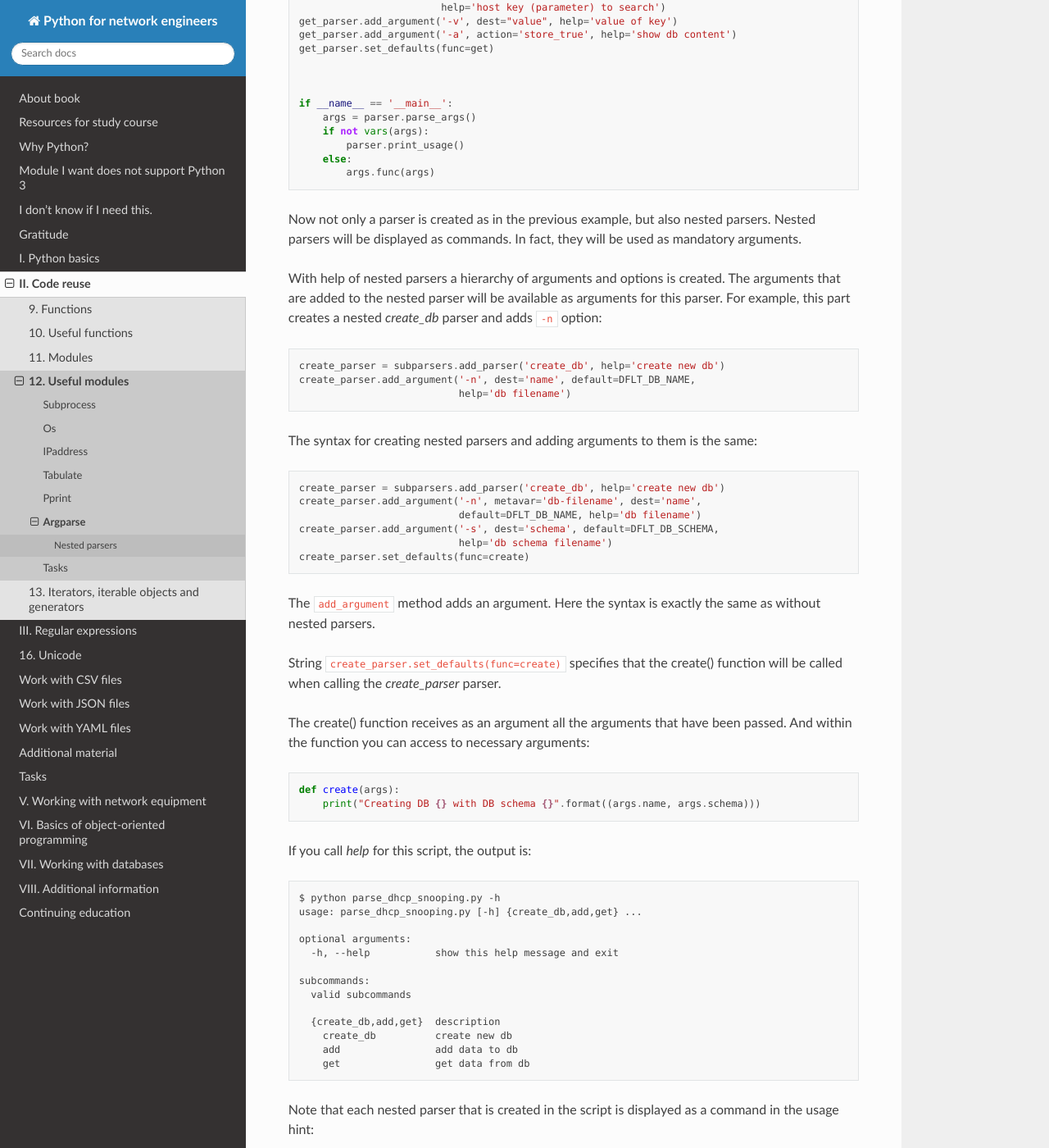
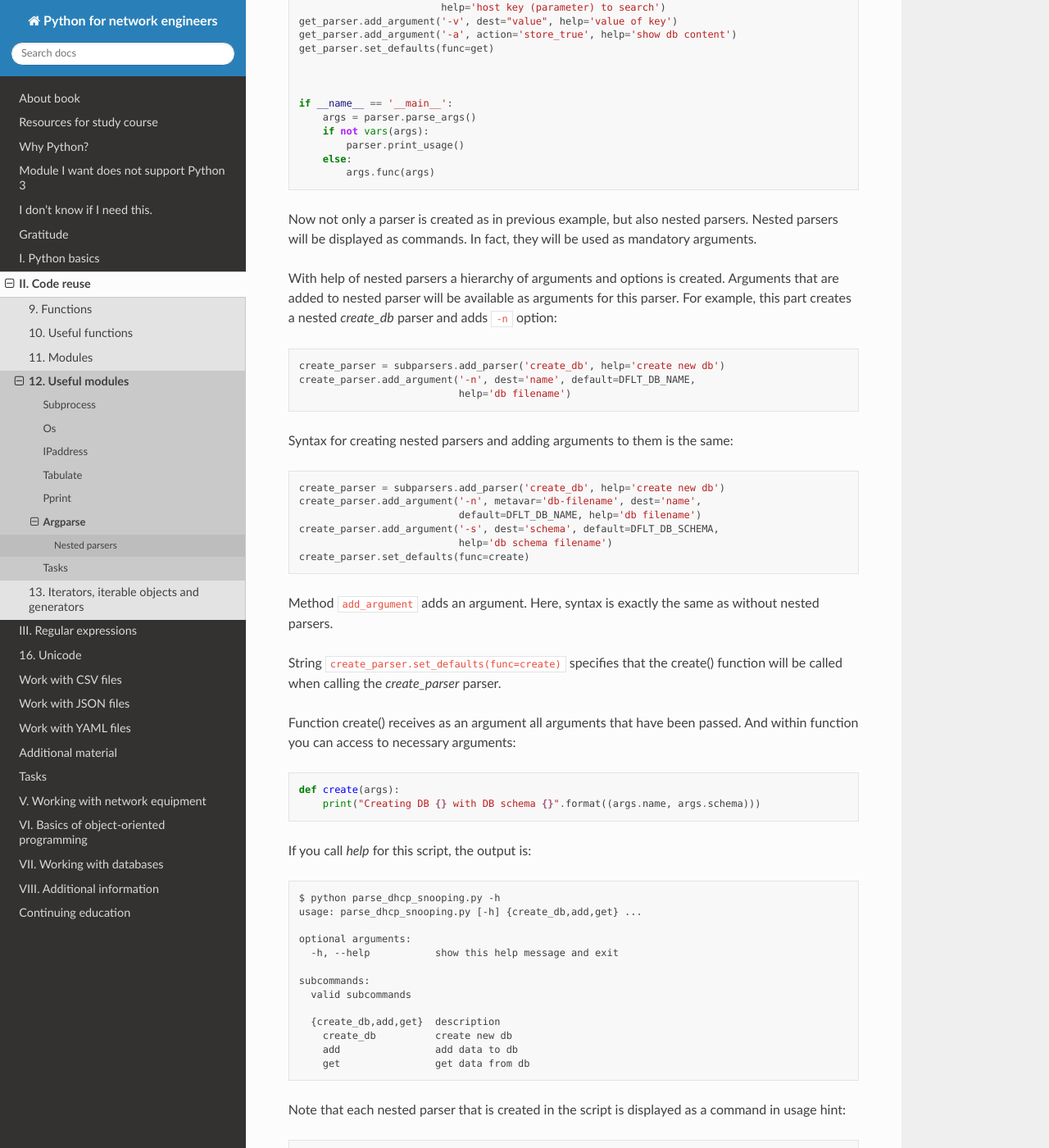
Before and after one commit to natenka/pyneng-book-en, a Sphinx documentation site: the page built from docs/source/book/12_useful_modules/argparse.rst, in a window 1280 px wide and 1400 px high, scrolled down 6054 px. Shown: the whole window at 82% size. Built offline with Sphinx 7.4.7 and the Read the Docs theme 2.0.0, drawn with Linux system fonts in a browser that asks for light colours; pages that are not in the unit, such as notebooks, are missing from menus; some of the changed text lies outside the part shown.

Commit message:
Update argparse.rst

```diff
--- a/docs/source/book/12_useful_modules/argparse.rst
+++ b/docs/source/book/12_useful_modules/argparse.rst
@@ -5,13 +5,13 @@
 
 -  create arguments and options with which script can be called
 -  specify argument types, default values
--  indicate which actions correspond to the arguments
--  invoke functions when the argument is specified
+-  indicate which actions correspond to arguments
+-  invoke functions when argument is specified
 -  display messages with hints of script usage
 
-**argparse** is not the only module for handling command line arguments. And not even the only one in the standard library.
+**argparse** is not the only module for handling command line arguments. And not even the only one in standard library.
 
-This book deals only with **argparse**, but in addition it is worth looking at modules that are not part of the standard Python library. For example, `click <https://click.palletsprojects.com/>`__.
+This book deals only with **argparse**, but in addition it is worth looking at modules that are not part of standard Python library. For example, `click <https://click.palletsprojects.com/>`__.
 
 .. note::
     `A good article <https://realpython.com/blog/python/comparing-python-command-line-parsing-libraries-argparse-docopt-click/>`__,
@@ -69,7 +69,7 @@
 
   * argument that is passed after ``-c`` option will be saved to variable  ``count``, but will be converted to a number first. If no argument was specified, the default is 2
 
-String ``args = parser.parse_args()`` is specified after all arguments have been defined. After running it, variable ``args`` contains all the arguments that were passed to the script. They can be accessed using ``args.ip`` syntax.
+String ``args = parser.parse_args()`` is specified after all arguments have been defined. After running it, variable ``args`` contains all arguments that were passed to the script. They can be accessed using ``args.ip`` syntax.
 
 Let’s try a script with different arguments. If both arguments are passed:
 
@@ -125,12 +125,12 @@
         restore_signals, start_new_session, preexec_fn)
     TypeError: expected str, bytes or os.PathLike object, not NoneType
 
-If the function was called without arguments when **argparse** is not used, an error would occur that not all arguments are specified.
+If function was called without arguments when **argparse** is not used, an error would occur that not all arguments are specified.
 
 Because of **argparse** the argument is actually passed, but it has ``None`` value.
 You can see this in ``Namespace(count=2, ip=None)`` string.
 
-In such a script the IP address must be specified at all times. And in **argparse** you can specify that the argument is mandatory. To do this, change ``-a`` option: add ``required=True`` at the end:
+In such a script the IP address must be specified at all times. And in **argparse** you can specify that argument is mandatory. To do this, change ``-a`` option: add ``required=True`` at the end:
 
 .. code:: python
 
@@ -160,10 +160,10 @@
       -a IP
       -c COUNT
 
-Note that in the message all options are in ``optional arguments`` section.
-**argparse** itself determines that options are specified because they start with ``-`` and only one letter in the name.
+Note that in message all options are in ``optional arguments`` section.
+**argparse** itself determines that options are specified because they start with ``-`` and only one letter in name.
 
-Set the IP address as a positional argument (ping_function_ver2.py file):
+Set IP address as a positional argument (ping_function_ver2.py file):
 
 .. code:: python
 
@@ -203,11 +203,11 @@
     rc, message = ping_ip( args.host, args.count )
     print(message)
 
-Now instead of giving ``-a`` option you can simply pass the IP address.
+Now instead of giving ``-a`` option you can simply pass IP address.
 It will be automatically saved in ``host`` variable.
 And it’s automatically considered as a mandatory. Тhat is, it is no longer necessary to specify ``required=True`` and ``dest="ip"``.
 
-In addition, the script specifies messages that will be displayed when you call *help*. Now the script call looks like this:
+In addition, script specifies messages that will be displayed when you call *help*. Now script call looks like this:
 
 ::
 
@@ -321,9 +321,9 @@
         else:
             args.func(args)
 
-Now not only a parser is created as in the previous example, but also nested parsers. Nested parsers will be displayed as commands. In fact, they will be used as mandatory arguments.
+Now not only a parser is created as in previous example, but also nested parsers. Nested parsers will be displayed as commands. In fact, they will be used as mandatory arguments.
 
-With help of nested parsers a hierarchy of arguments and options is created. The arguments that are added to the nested parser will be available as arguments for this parser. For example, this part creates a nested *create_db* parser and adds ``-n`` option:
+With help of nested parsers a hierarchy of arguments and options is created. Arguments that are added to nested parser will be available as arguments for this parser. For example, this part creates a nested *create_db* parser and adds ``-n`` option:
 
 .. code:: python
 
@@ -331,7 +331,7 @@
     create_parser.add_argument('-n', dest='name', default=DFLT_DB_NAME,
                                help='db filename')
 
-The syntax for creating nested parsers and adding arguments to them is the same:
+Syntax for creating nested parsers and adding arguments to them is the same:
 
 .. code:: python
 
@@ -342,11 +342,11 @@
                                help='db schema filename')
     create_parser.set_defaults(func=create)
 
-The ``add_argument`` method adds an argument. Here the syntax is exactly the same as without nested parsers.
+Method ``add_argument`` adds an argument. Here, syntax is exactly the same as without nested parsers.
 
 String ``create_parser.set_defaults(func=create)`` specifies that the create() function will be called when calling the *create_parser* parser.
 
-The create() function receives as an argument all the arguments that have been passed. And within the function you can access to necessary arguments:
+Function create() receives as an argument all arguments that have been passed. And within function you can access to necessary arguments:
 
 .. code:: python
 
@@ -370,7 +370,7 @@
         add                add data to db
         get                get data from db
 
-Note that each nested parser that is created in the script is displayed as a command in the usage hint:
+Note that each nested parser that is created in the script is displayed as a command in usage hint:
 
 ::
 
@@ -393,7 +393,7 @@
 ``metavar``
 ^^^^^^^^^^^
 
-The *create_parser* parser uses a new argument - ``metavar``:
+Parser *create_parser* uses a new argument - ``metavar``:
 
 .. code:: python
 
@@ -402,7 +402,7 @@
     create_parser.add_argument('-s', dest='schema', default=DFLT_DB_SCHEMA,
                                help='db schema filename')
 
-The **metavar** argument allows you to specify the argument name to display it in *usage* message and *help*:
+Argument **metavar** allows you to specify argument name to display it in *usage* message and *help*:
 
 ::
 
@@ -417,7 +417,7 @@
 Look at the difference between ``-n`` and ``-s`` options:
 
 -  after ``-n`` option in both *usage* and *help* the name is specified in the **metavar** parameter
--  after ``-s`` option the name is specified to which the value is saved
+-  after ``-s`` option the name is specified to which value is saved
 
 ``nargs``
 ^^^^^^^^^
@@ -428,9 +428,9 @@
 
     add_parser.add_argument('filename', nargs='+', help='file(s) to add to db')
 
-Parameter ``nargs`` allows to specify a certain number of elements that must be entered into this argument. In this case, all arguments that have been passed to the script after ``filename`` argument will be included in the **nargs** list, but at least one argument must be passed.
+Parameter ``nargs`` allows to specify a certain number of elements that must be entered into this argument. In this case, all arguments that have been passed to the script after ``filename`` argument will be included in **nargs** list, but at least one argument must be passed.
 
-In this case the *help* message looks like:
+In this case, *help* message looks like:
 
 ::
 
@@ -446,7 +446,7 @@
       --db DB_FILE  db name
       -s            add switch data if set, else add normal data
 
-If you pass several files, they’ll be on the list. And since the add() function simply displays file names, the output is:
+If you pass several files, they’ll be in the list. And since add() function simply displays file names, the output is:
 
 ::
 
@@ -461,7 +461,7 @@
 -  ``N`` - - number of arguments should be specified. Arguments will be in list (even if only one is specified)
 -  ``?`` - 0 or 1 argument
 -  ``*`` - all arguments will be in list
--  ``+`` - all arguments will be the list, but at least one argument has to be passed
+-  ``+`` - all arguments will be in list, but at least one argument has to be passed
 
 ``choices``
 ^^^^^^^^^^^
@@ -476,7 +476,7 @@
 
 For some arguments it is important that the value is selected only from certain options. In such cases you can specify ``choices``.
 
-For this parser the *help* looks like this:
+For this parser *help* looks like this:
 
 ::
 
@@ -508,7 +508,7 @@
 Parser import
 ^^^^^^^^^^^^^^
 
-In parse_dhcp_snooping.py, the last two lines will only be executed if the script has been called as a main script.
+In parse_dhcp_snooping.py, the last two lines will only be executed if script has been called as a main script.
 
 .. code:: python
 
@@ -518,7 +518,7 @@
 
 Therefore, if you import a file these lines will not be called.
 
-Trying to import the parser into another file (call\_pds.py file):
+Trying to import parser into another file (call\_pds.py file):
 
 .. code:: python
 
@@ -574,7 +574,7 @@
 
     It is necessary to use ``split()`` method since ``parse_args()`` method expects list of arguments.
 
-The result will be the same as if the script was called with arguments:
+The result will be the same as if script was called with arguments:
 
 ::
 
```
